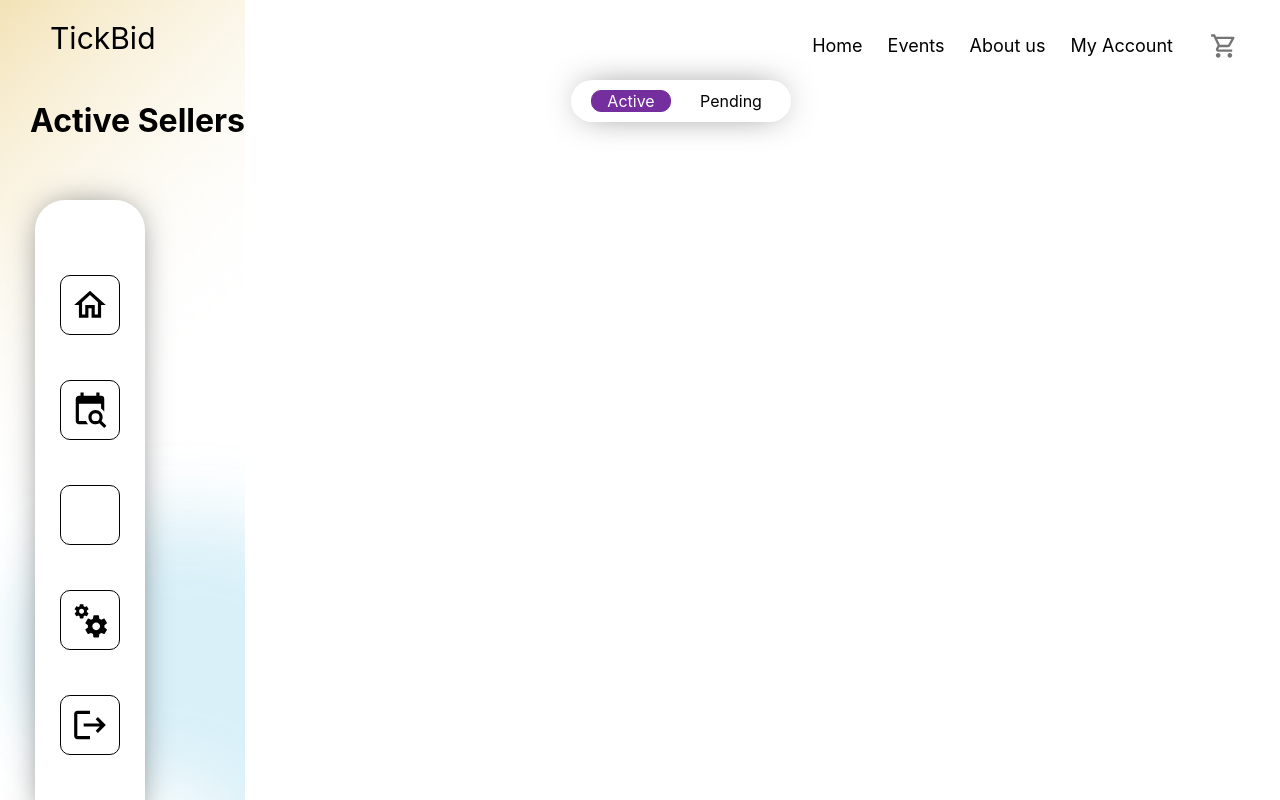
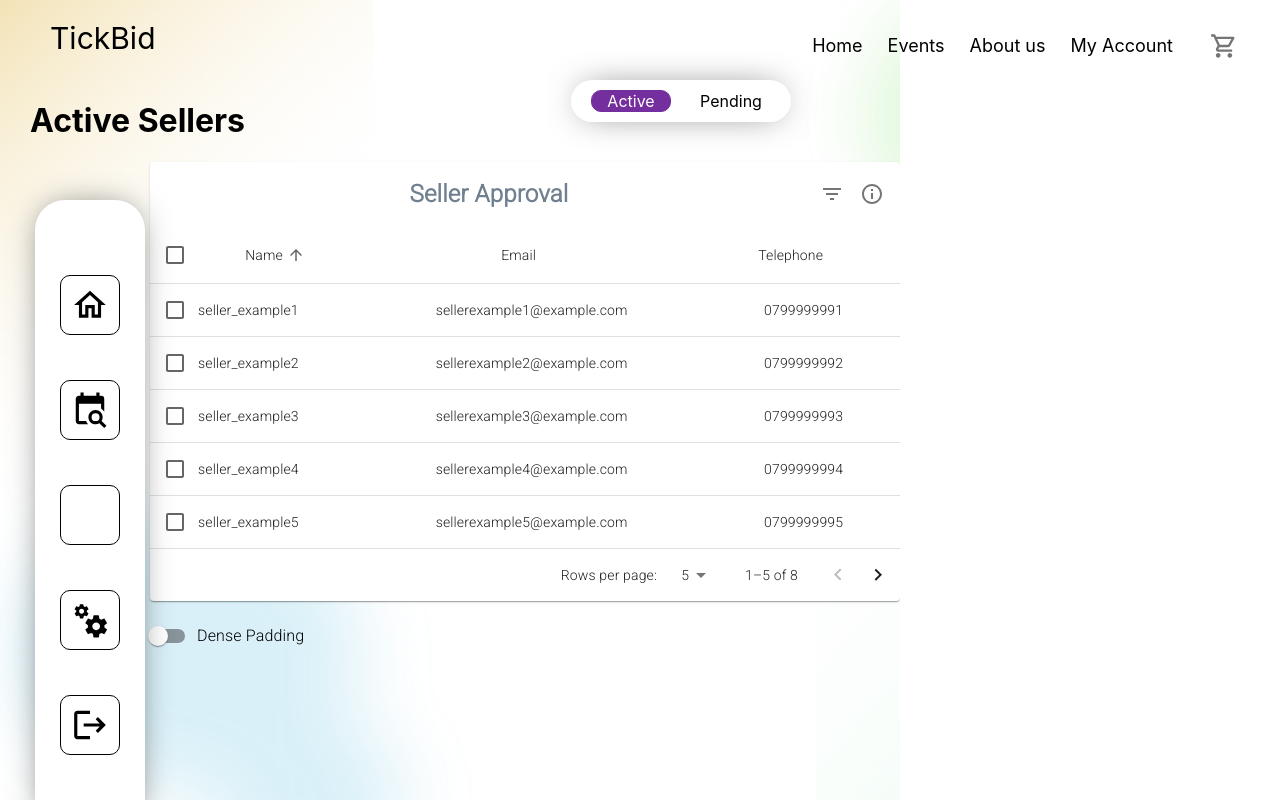
Before and after one commit to samitha093/Software-project, a Next.js app in the folder client/: page /manager/activesellers in a window 1280 px wide. Built offline with nearby package versions, Linux system fonts and the light colour scheme; no server answers; a web font is replaced by a local one.

Commit message:
SellerActions Tables Created and Intergrated
Has to done CSS adjustments

```diff
--- a/client/pages/manager/activesellers.tsx
+++ b/client/pages/manager/activesellers.tsx
@@ -3,8 +3,9 @@ import type { NextPage } from 'next'
 import Sidebar from '../../components/manager/Sidebar'
 import Navbar from '../../components/Navbar'
 import SellersTopBar from '../../components/manager/SellersTopBar'
+import SellerActions from '../../components/manager/SellerActions'
 import axios from 'axios'
-import {gethost} from '../../session/Session';
+import { gethost } from '../../session/Session';
 
 const activesellers: NextPage = () => {
     React.useEffect(() => {
@@ -17,13 +18,12 @@ const activesellers: NextPage = () => {
         <div className="manager-bg">
             <Navbar />
             <div className="manager-index">
-                <Sidebar id = '3'/>
-                <SellersTopBar id3='1'/>
+                <Sidebar id='3' />
+                <SellersTopBar id3='1' />
                 <div>
                     <h1>Active Sellers</h1>
                     <div className="manager-index-container">
-
-
+                        <SellerActions />
                     </div>
                 </div>
             </div>
```
Also changed, not shown: client/pages/manager/pendingsellers.tsx (+5 -5 lines), client/components/manager/SellerActions.tsx (renamed from client/components/manager/Sellerapprovaltable.tsx).
